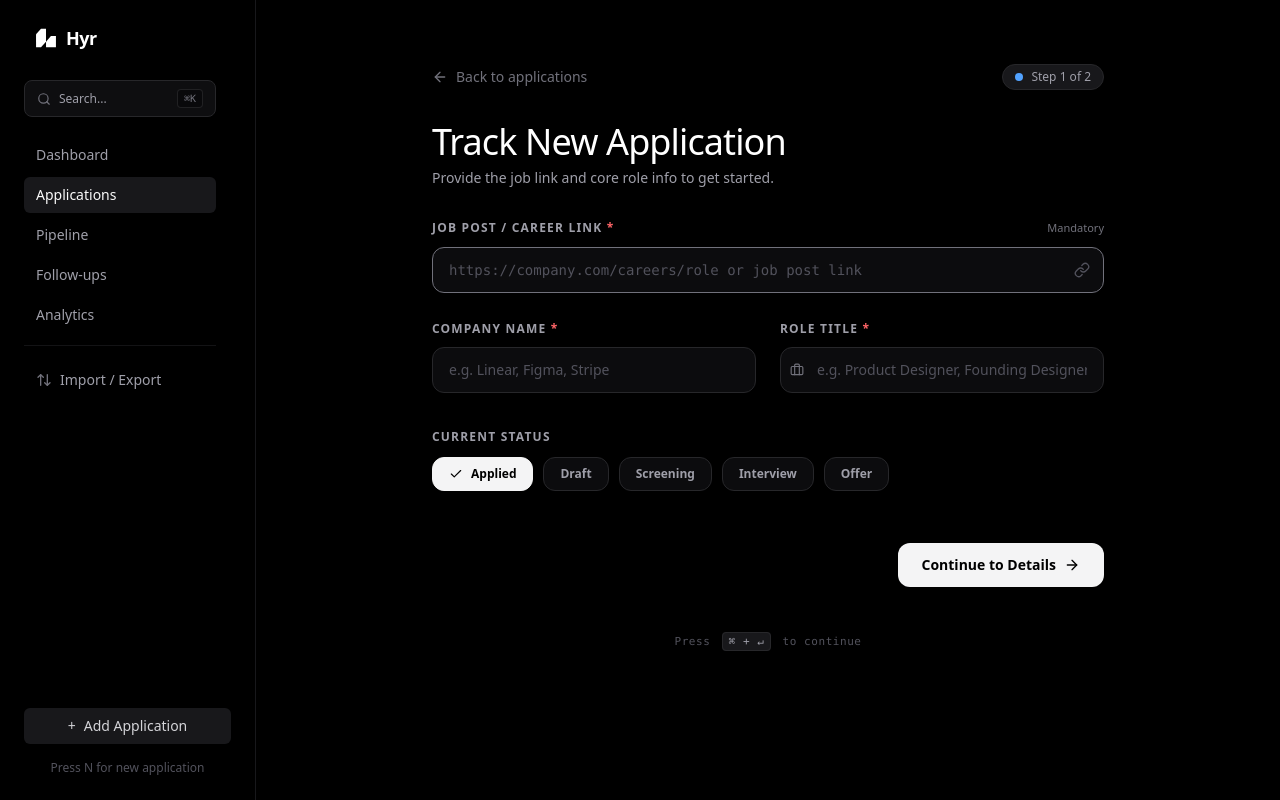
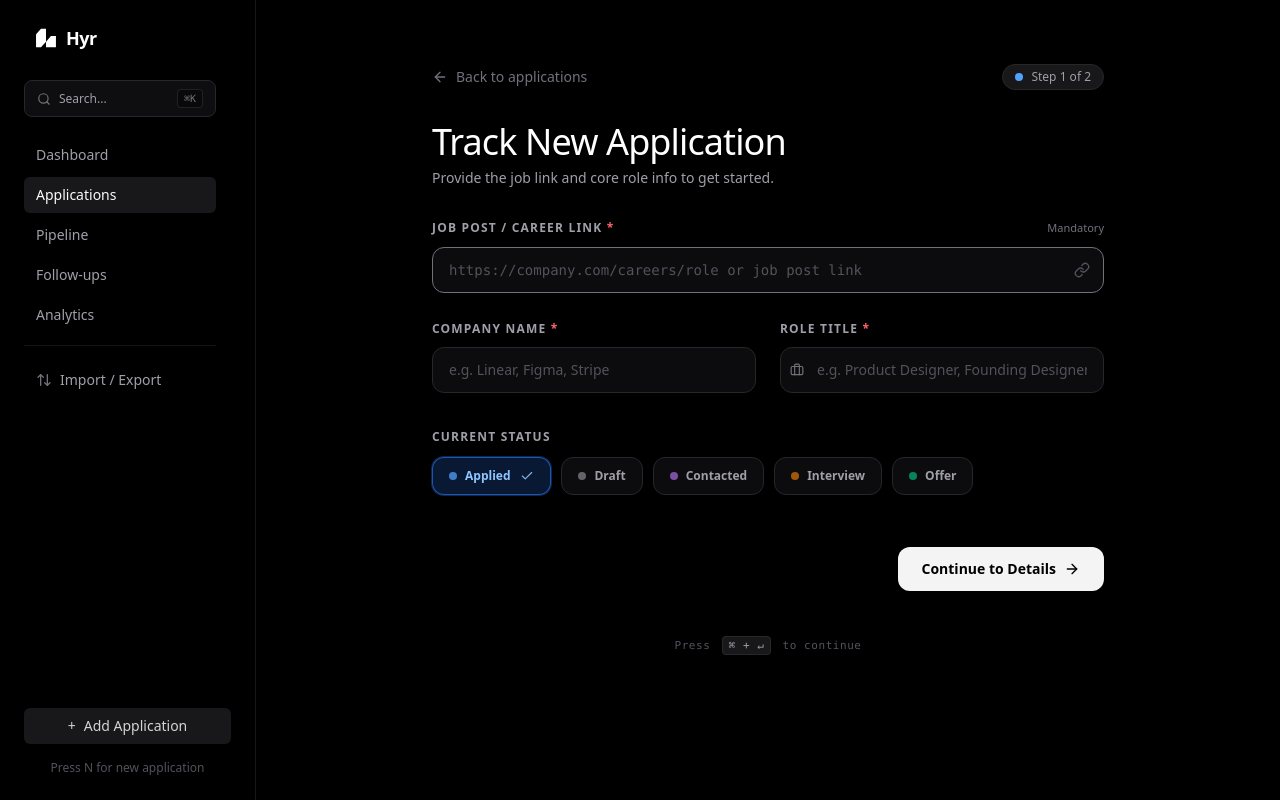
Before and after one commit to ashikpy/hyir, a Next.js app: page /applications/new in a window 1280 px wide. Built offline with nearby package versions, Linux system fonts and the light colour scheme.

Commit message:
feat: add vibrant stage color tokens and dot indicators to status pill buttons

```diff
--- a/app/applications/new/page.tsx
+++ b/app/applications/new/page.tsx
@@ -26,11 +26,41 @@ import { LocationInput } from '@/components/ui/location-input'
 import { RoleInput } from '@/components/ui/role-input'
 
 const STATUS_OPTIONS = [
-  { value: 'APPLIED', label: 'Applied' },
-  { value: 'SAVED', label: 'Draft' },
-  { value: 'SCREENING', label: 'Screening' },
-  { value: 'INTERVIEW', label: 'Interview' },
-  { value: 'OFFER', label: 'Offer' },
+  {
+    value: 'APPLIED',
+    label: 'Applied',
+    activeClass: 'bg-blue-500/20 text-blue-300 border-blue-500/60 ring-1 ring-blue-500/30',
+    idleClass: 'bg-[#0c0c0e] text-zinc-400 border-zinc-800 hover:border-blue-500/40 hover:text-blue-300',
+    dotColor: 'bg-blue-400',
+  },
+  {
+    value: 'SAVED',
+    label: 'Draft',
+    activeClass: 'bg-zinc-800 text-zinc-200 border-zinc-600 ring-1 ring-zinc-500/30',
+    idleClass: 'bg-[#0c0c0e] text-zinc-400 border-zinc-800 hover:border-zinc-700 hover:text-zinc-300',
+    dotColor: 'bg-zinc-400',
+  },
+  {
+    value: 'CONTACTED',
+    label: 'Contacted',
+    activeClass: 'bg-purple-500/20 text-purple-300 border-purple-500/60 ring-1 ring-purple-500/30',
+    idleClass: 'bg-[#0c0c0e] text-zinc-400 border-zinc-800 hover:border-purple-500/40 hover:text-purple-300',
+    dotColor: 'bg-purple-400',
+  },
+  {
+    value: 'INTERVIEW',
+    label: 'Interview',
+    activeClass: 'bg-orange-500/20 text-orange-300 border-orange-500/60 ring-1 ring-orange-500/30',
+    idleClass: 'bg-[#0c0c0e] text-zinc-400 border-zinc-800 hover:border-orange-500/40 hover:text-orange-300',
+    dotColor: 'bg-orange-400',
+  },
+  {
+    value: 'OFFER',
+    label: 'Offer',
+    activeClass: 'bg-emerald-500/20 text-emerald-300 border-emerald-500/60 ring-1 ring-emerald-500/30',
+    idleClass: 'bg-[#0c0c0e] text-zinc-400 border-zinc-800 hover:border-emerald-500/40 hover:text-emerald-300',
+    dotColor: 'bg-emerald-400',
+  },
 ]
 
 const JOB_TYPE_OPTIONS = [
@@ -48,16 +78,19 @@ const WORKPLACE_OPTIONS = [
 ]
 
 export function StatusPill({ status }: { status: string }) {
-  const statusConfig: Record<string, string> = {
-    SAVED: 'text-zinc-400 border-zinc-800 bg-zinc-900',
-    APPLIED: 'text-blue-400 border-blue-400/20 bg-blue-950/40',
-    SCREENING: 'text-amber-400 border-amber-400/20 bg-amber-950/40',
-    INTERVIEW: 'text-orange-400 border-orange-400/20 bg-orange-950/40',
-    OFFER: 'text-emerald-400 border-emerald-400/20 bg-emerald-950/40',
+  const statusConfig: Record<string, { bg: string; text: string; border: string; dot: string }> = {
+    SAVED: { bg: 'bg-zinc-900', text: 'text-zinc-300', border: 'border-zinc-800', dot: 'bg-zinc-400' },
+    APPLIED: { bg: 'bg-blue-950/50', text: 'text-blue-300', border: 'border-blue-500/30', dot: 'bg-blue-400' },
+    CONTACTED: { bg: 'bg-purple-950/50', text: 'text-purple-300', border: 'border-purple-500/30', dot: 'bg-purple-400' },
+    INTERVIEW: { bg: 'bg-orange-950/50', text: 'text-orange-300', border: 'border-orange-500/30', dot: 'bg-orange-400' },
+    OFFER: { bg: 'bg-emerald-950/50', text: 'text-emerald-300', border: 'border-emerald-500/30', dot: 'bg-emerald-400' },
+    REJECTED: { bg: 'bg-red-950/50', text: 'text-red-300', border: 'border-red-500/30', dot: 'bg-red-400' },
+    GHOSTED: { bg: 'bg-zinc-900/80', text: 'text-zinc-400', border: 'border-zinc-800', dot: 'bg-zinc-500' },
   }
   const config = statusConfig[status] || statusConfig.SAVED
   return (
-    <span className={`text-[11px] uppercase tracking-wider font-semibold px-3 py-1 border rounded-full ${config}`}>
+    <span className={`inline-flex items-center gap-1.5 text-[11px] uppercase tracking-wider font-semibold px-3 py-1 border rounded-full ${config.bg} ${config.text} ${config.border}`}>
+      <span className={`w-1.5 h-1.5 rounded-full ${config.dot}`} />
       {status.replace('_', ' ')}
     </span>
   )
@@ -287,21 +320,27 @@ export default function NewApplicationPage() {
                 Current Status
               </label>
               <div className="flex flex-wrap gap-2.5">
-                {STATUS_OPTIONS.map((opt) => (
+                {STATUS_OPTIONS.map((opt) => {
+                  const isSelected = status === opt.value
+                  return (
                     <button
                       key={opt.value}
                       type="button"
                       onClick={() => setStatus(opt.value)}
-                    className={`flex items-center gap-2 px-4 py-2 rounded-xl text-xs font-semibold transition-colors border cursor-pointer ${
-                      status === opt.value
-                        ? 'bg-zinc-100 text-black border-zinc-100 shadow-sm'
-                        : 'bg-[#0c0c0e] text-zinc-400 border-zinc-800 hover:border-zinc-700 hover:text-zinc-200'
+                      className={`flex items-center gap-2 px-4 py-2.5 rounded-xl text-xs font-semibold transition-all border cursor-pointer ${
+                        isSelected ? opt.activeClass : opt.idleClass
                       }`}
                     >
-                    {status === opt.value && <Check className="w-3.5 h-3.5" />}
-                    {opt.label}
+                      <span
+                        className={`w-2 h-2 rounded-full ${opt.dotColor} ${
+                          isSelected ? 'animate-pulse' : 'opacity-60'
+                        }`}
+                      />
+                      <span>{opt.label}</span>
+                      {isSelected && <Check className="w-3.5 h-3.5 ml-0.5 opacity-90" />}
                     </button>
-                ))}
+                  )
+                })}
               </div>
             </div>
 
```
Lines whose indentation alone changed are shown as unchanged.
